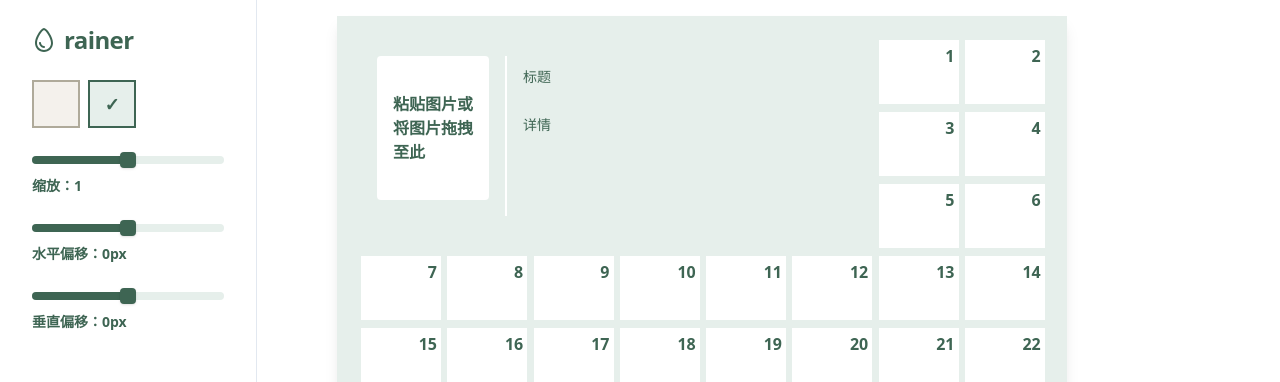
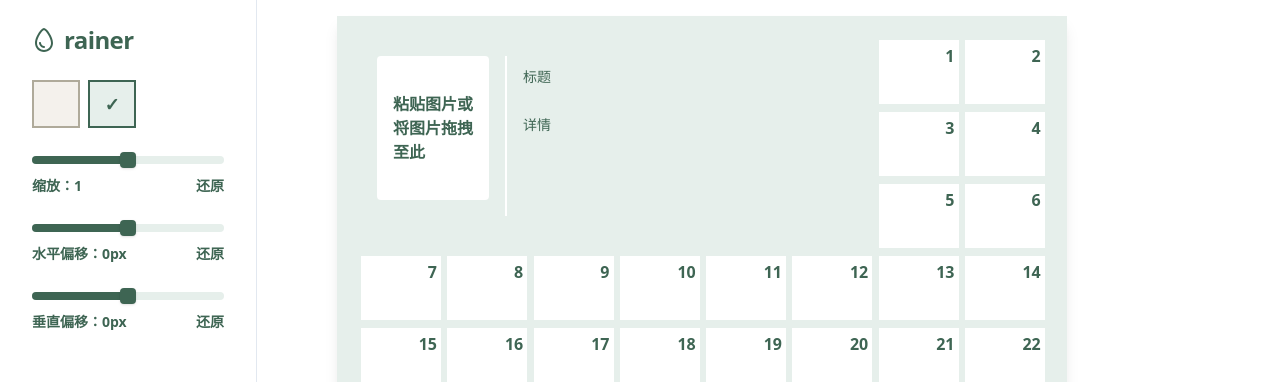
Before and after one commit to huayemao/rainer, a Next.js app: page / in a window 1280 px wide. Shown: the top 382 px of the page. Built offline with nearby package versions, Linux system fonts and the light colour scheme.

Commit message:
feat: support reset image position

```diff
--- a/components/MySlider.tsx
+++ b/components/MySlider.tsx
@@ -16,7 +16,7 @@ export function MySlider({
     <div>
       <Slider.Root
         className="col-span-2 flex relative items-center select-none  touch-none  h-8"
-        defaultValue={[value]}
+        value={[value]}
         max={100}
         step={1}
         onValueChange={onValueChange}
@@ -38,6 +38,9 @@ export function MySlider({
       </Slider.Root>
       <div className="font-bold  text-sm ">
         {label}
+        <button className="float-right" onClick={() => onValueChange([50])}>
+          还原
+        </button>
       </div>
     </div>
   );
```
